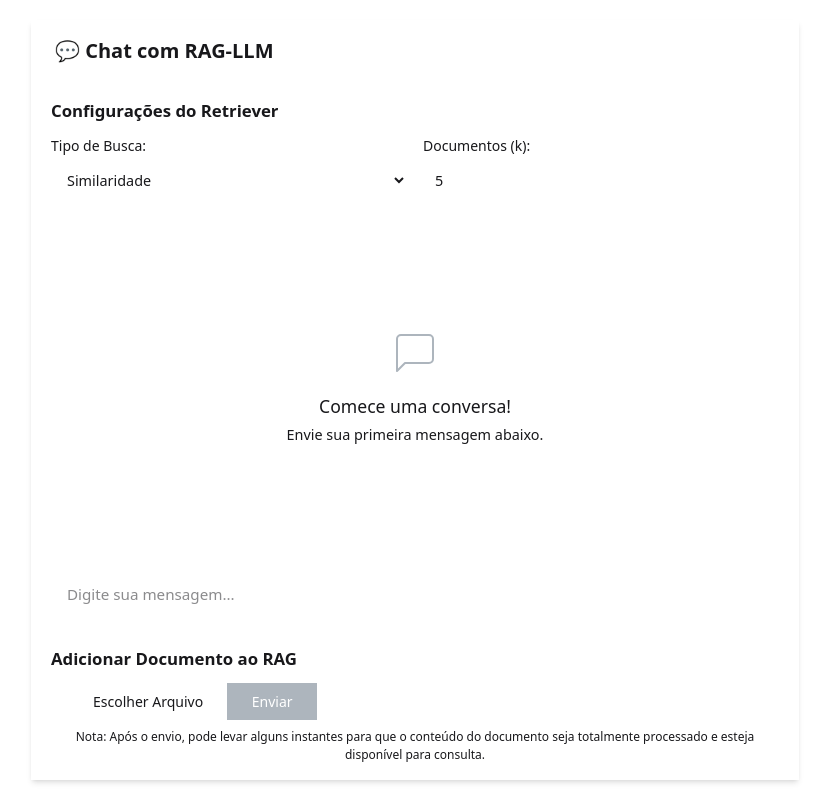
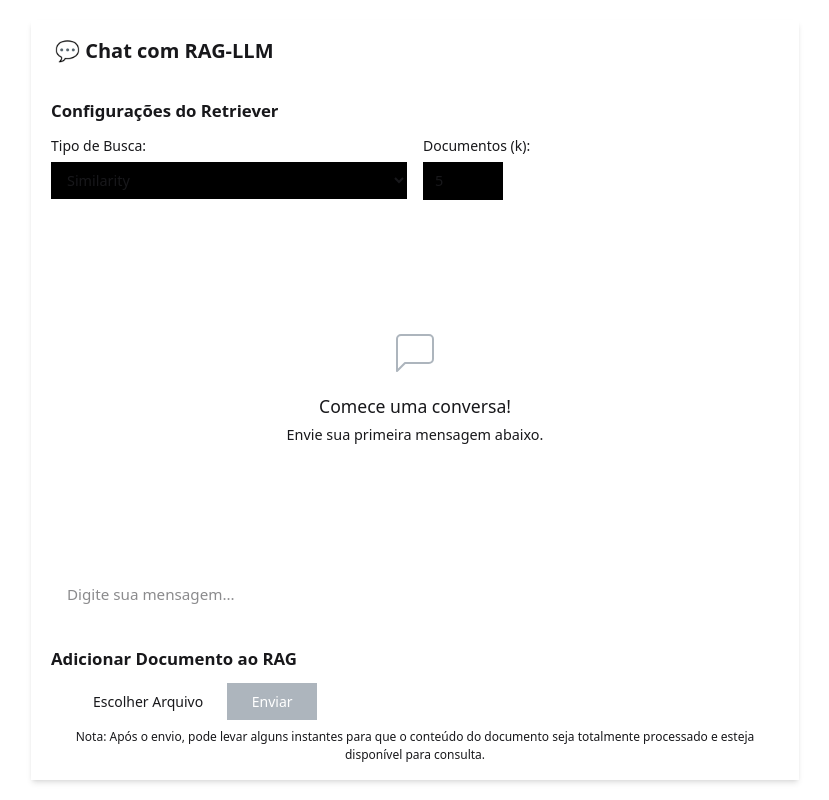
Before and after one commit to Guilhermeaug/rag, a Vue app in the folder rag-frontend/: page / in a window 1280 px wide. Shown: the whole page, without its empty margins (225-1054 px from the left). Built offline with nearby package versions, Linux system fonts and the light colour scheme.

Commit message:
fix: adjust theme color

```diff
--- a/rag-frontend/src/views/HomeView.vue
+++ b/rag-frontend/src/views/HomeView.vue
@@ -202,9 +202,9 @@ const acceptedFileTypes = ".pdf,.doc,.docx,.txt,.md,.xls,.xlsx";
           <div class="setting-item">
             <label for="search-type-select">Tipo de Busca:</label>
             <select id="search-type-select" v-model="selectedSearchType" class="settings-select">
-              <option value="similarity">Similaridade</option>
+              <option value="similarity">Similarity</option>
               <option value="mmr">MMR (Maximal Marginal Relevance)</option>
-              <!-- Adicione outros tipos de busca suportados pelo seu backend -->
+              <option value="similarity_score_threshold">Similarity Score Threshold</option>
             </select>
           </div>
           <div class="setting-item">
@@ -407,7 +407,7 @@ const acceptedFileTypes = ".pdf,.doc,.docx,.txt,.md,.xls,.xlsx";
   border: 1px solid var(--input-border-color);
   border-radius: var(--border-radius-medium);
   font-size: 0.9rem;
-  background-color: var(--chat-background-color);
+  background-color: black;
   color: var(--text-primary);
   outline: none;
   transition: border-color .15s ease-in-out, box-shadow .15s ease-in-out;
@@ -658,7 +658,7 @@ const acceptedFileTypes = ".pdf,.doc,.docx,.txt,.md,.xls,.xlsx";
   padding: 8px 14px;
   font-size: 0.875rem;
   font-weight: 500;
-  color: var(--button-secondary-color);
+  stroke: white;
   background-color: var(--chat-background-color);
   border: 1px solid var(--input-border-color);
   border-radius: var(--border-radius-medium);
@@ -668,7 +668,7 @@ const acceptedFileTypes = ".pdf,.doc,.docx,.txt,.md,.xls,.xlsx";
 }
 
 .file-upload-label:hover:not(.disabled) {
-  background-color: #e9ecef;
+  background-color: #55585a;
   border-color: #adb5bd;
   color: var(--text-primary);
 }
```
